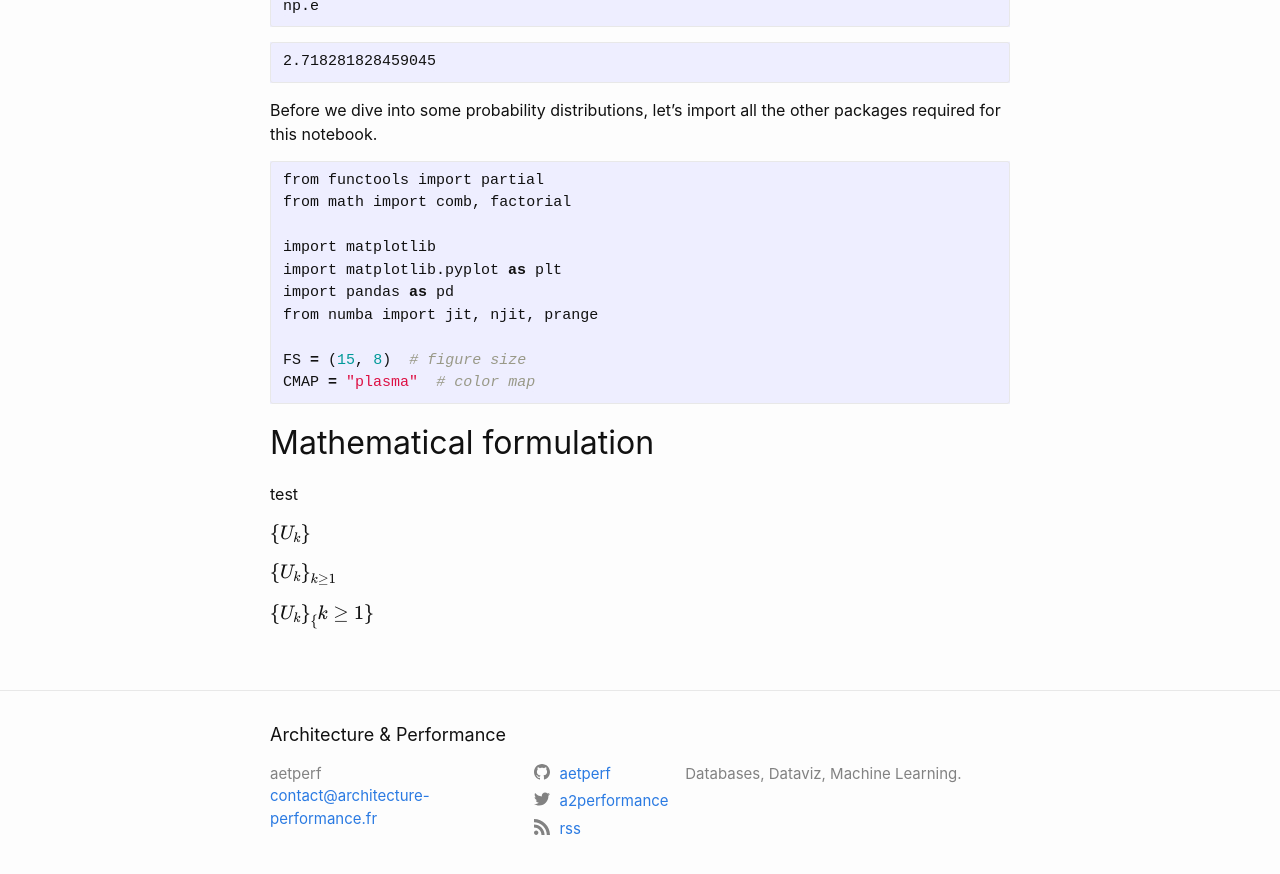
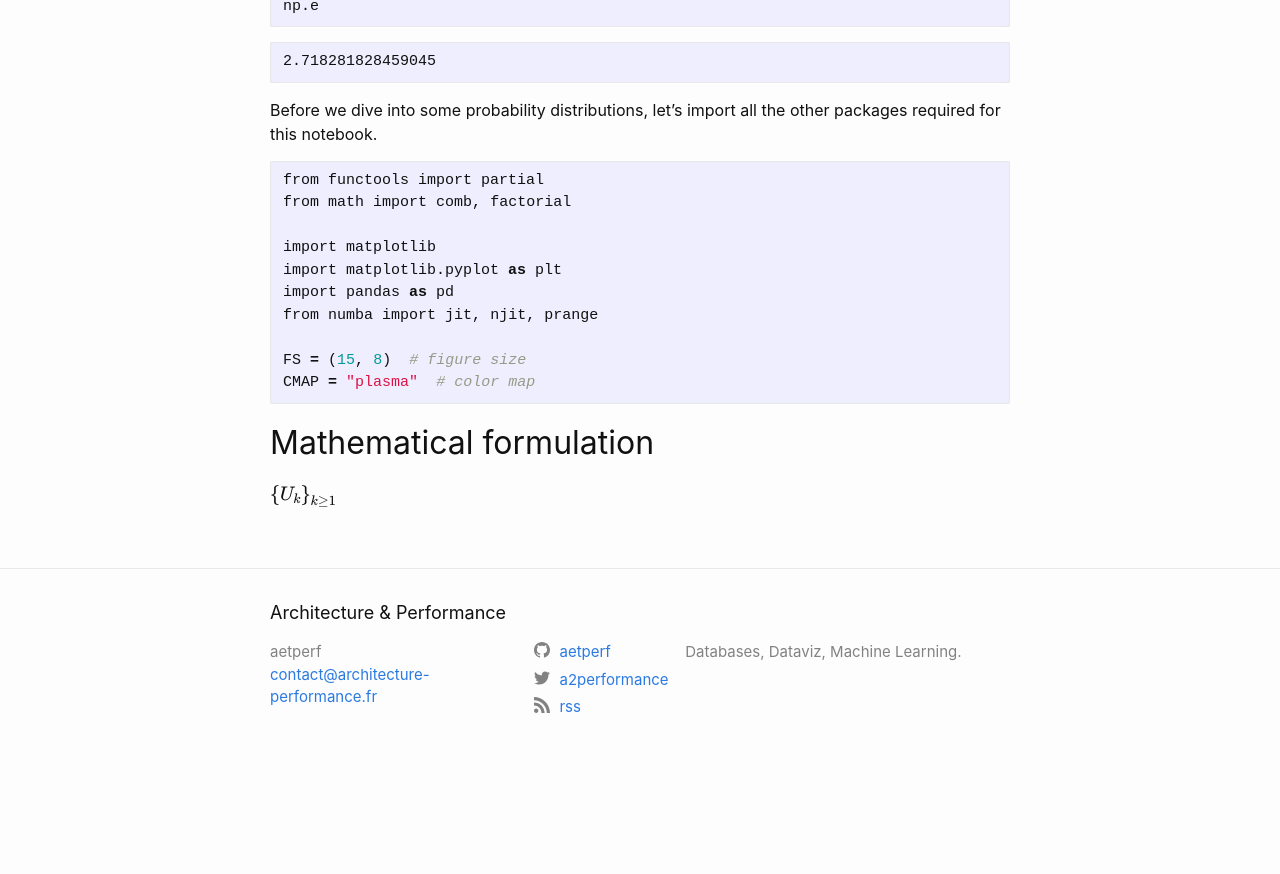
Before and after one commit to aetperf/aetperf.github.io, a Jekyll site: the page built from _posts/2022-07-26-Euler-s-number-and-the-uniform-sum-distribution.md, in a window 1280 px wide and 900 px high, scrolled down 1930 px. Shown: the top 874 px of the window. Built offline with Jekyll 4.4.1, drawn with Linux system fonts in a browser that asks for light colours; formulas are drawn with MathJax 3; after the commit the page ends 2709 px from its top, so only the background shows below that.

Commit message:
latex test

```diff
--- a/_posts/2022-07-26-Euler-s-number-and-the-uniform-sum-distribution.md
+++ b/_posts/2022-07-26-Euler-s-number-and-the-uniform-sum-distribution.md
@@ -98,10 +98,4 @@ CMAP = "plasma"  # color map
 ## Mathematical formulation
 
 
-test
-
-$ \left\\{ U_k \right\\}$
-
-$ \left\\{ U_k \right\\}_\{ k \geq 1\}$
-
-$ \left\\{ U_k \right\\}_\\{k \geq 1\\}$
+$ \left\\{ U_k \right\\}\_\{ k \geq 1\}$
```
